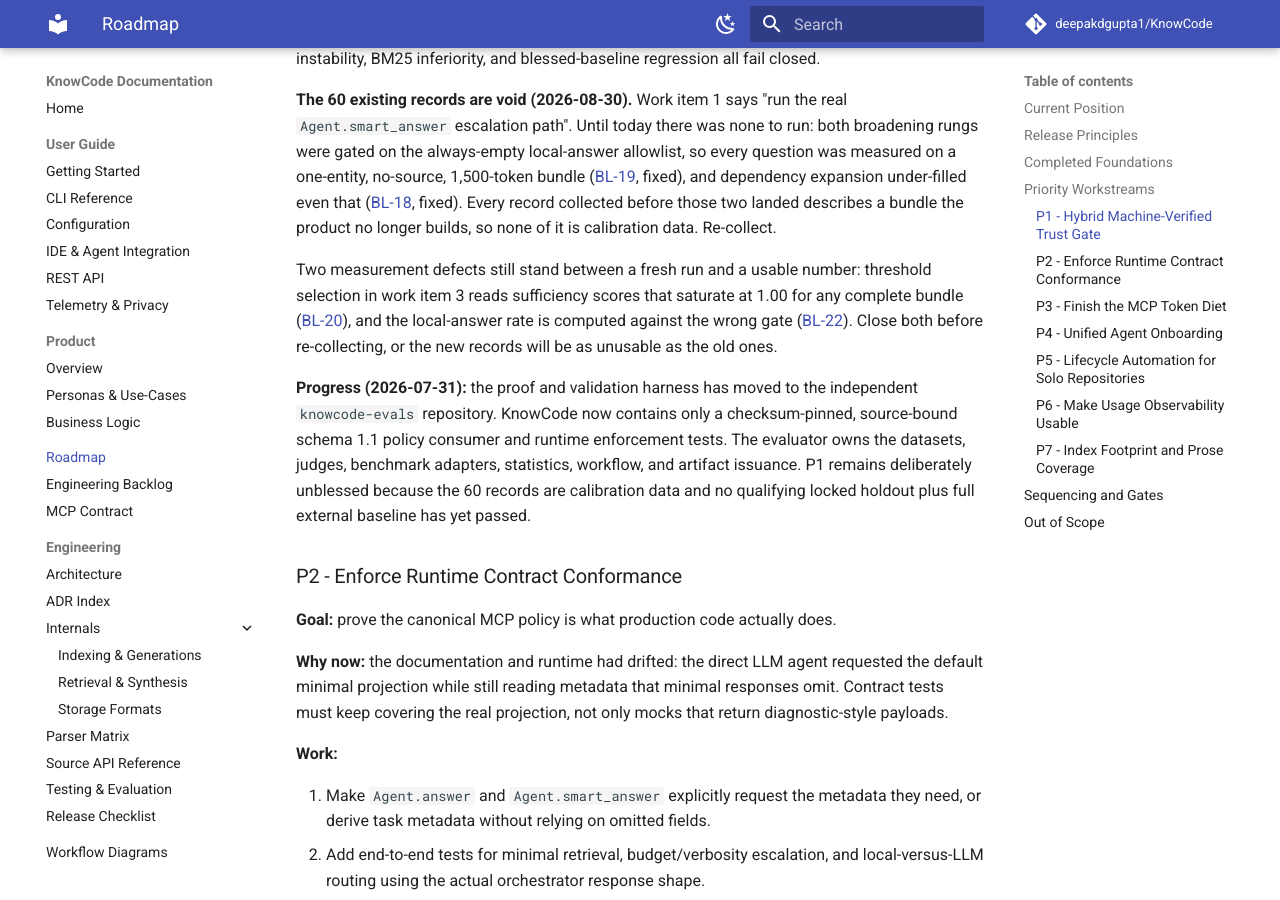
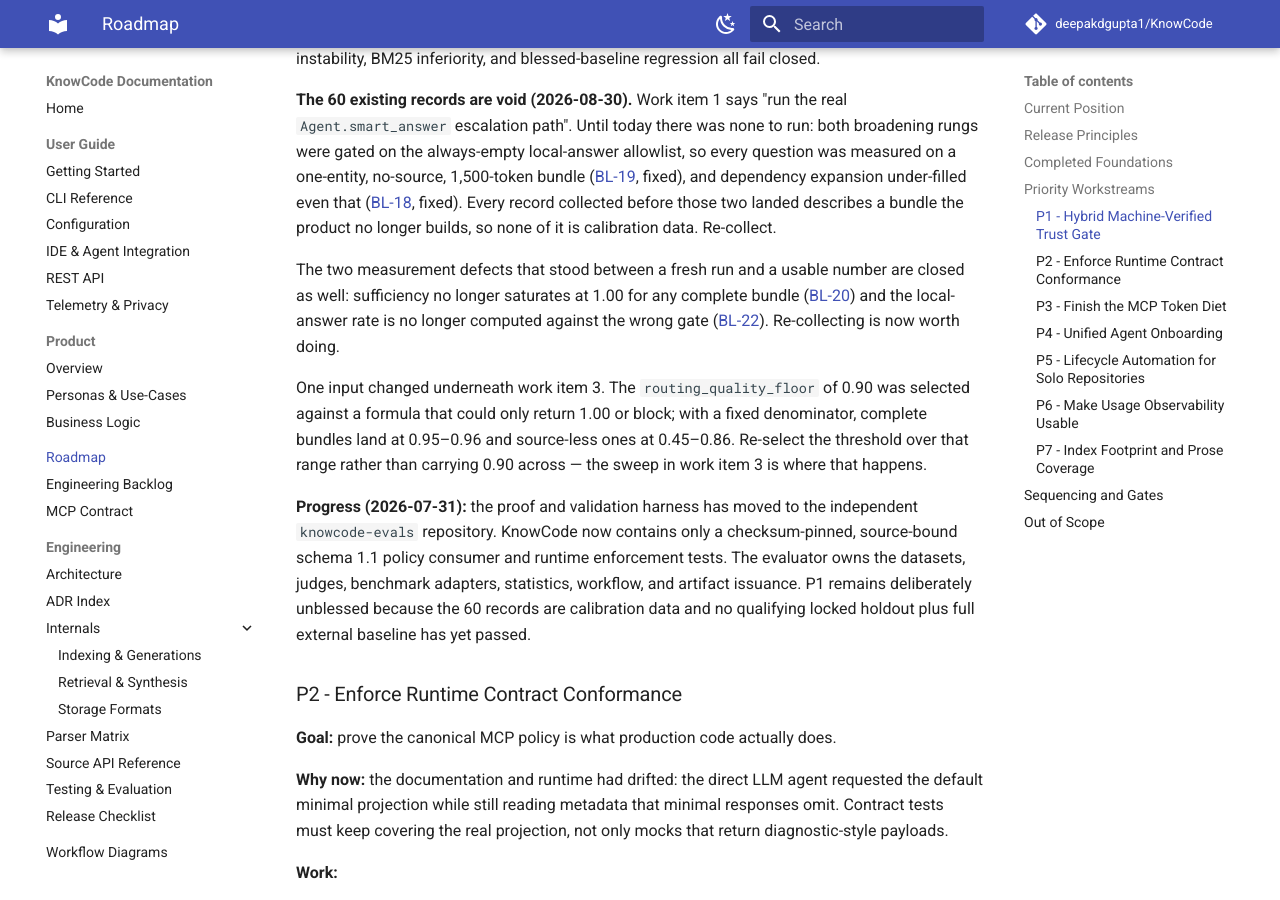
Before and after one commit to deepakdgupta1/KnowCode, an MkDocs documentation site: the page built from docs/roadmap.md, in a window 1280 px wide and 900 px high, scrolled down 2650 px. Built offline with MkDocs 1.6.1 and Material for MkDocs 9.7.7, drawn with Linux system fonts in a browser that asks for light colours; comment, search, counter and statistics services are not loaded.

Commit message:
docs(roadmap): P1's measurement blockers are closed; recalibrate the floor
BL-20 and BL-22 are fixed, so re-collecting the eval records is worth doing.
Flags the input that moved underneath work item 3: routing_quality_floor was
chosen against a saturating formula, and the reachable score range is now
0.95-0.96 complete against 0.45-0.86 source-less. Re-select over that range
rather than carrying 0.90 across.

```diff
--- a/docs/roadmap.md
+++ b/docs/roadmap.md
@@ -103,12 +103,17 @@
 before those two landed describes a bundle the product no longer builds, so
 none of it is calibration data. Re-collect.
 
-Two measurement defects still stand between a fresh run and a usable number:
-threshold selection in work item 3 reads sufficiency scores that saturate at
-1.00 for any complete bundle ([BL-20](engineering/backlog.md)), and the
-local-answer rate is computed against the wrong gate
-([BL-22](engineering/backlog.md)). Close both before re-collecting, or the new
-records will be as unusable as the old ones.
+The two measurement defects that stood between a fresh run and a usable number
+are closed as well: sufficiency no longer saturates at 1.00 for any complete
+bundle ([BL-20](engineering/backlog.md)) and the local-answer rate is no longer
+computed against the wrong gate ([BL-22](engineering/backlog.md)). Re-collecting
+is now worth doing.
+
+One input changed underneath work item 3. The `routing_quality_floor` of 0.90
+was selected against a formula that could only return 1.00 or block; with a
+fixed denominator, complete bundles land at 0.95–0.96 and source-less ones at
+0.45–0.86. Re-select the threshold over that range rather than carrying 0.90
+across — the sweep in work item 3 is where that happens.
 
 **Progress (2026-07-31):** the proof and validation harness has moved to the
 independent `knowcode-evals` repository. KnowCode now contains only a
```
